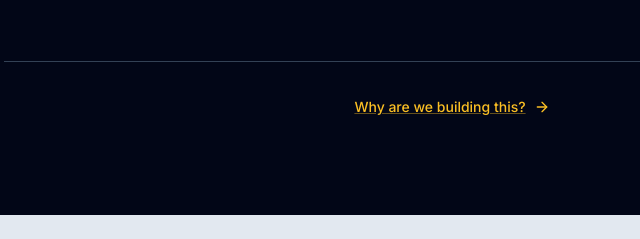
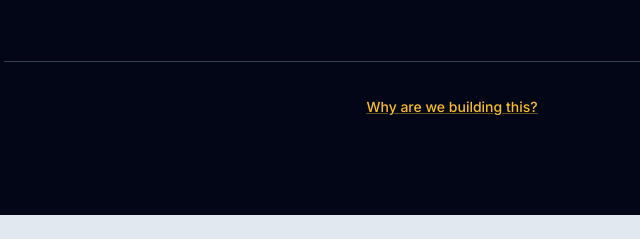
Before and after one commit to raro123/fund-investigator, an Astro site: page / in a window 1280 px wide. Shown: the part 3875-4114 px from the top of the page, 188-828 px from the left. Built offline with nearby package versions, Linux system fonts and the light colour scheme; Astro itself is replaced by a stand-in of ours; no server answers.

Commit message:
fix: remove arrow from Why are we building this? link
Co-Authored-By: Claude Sonnet 4.6 <noreply@anthropic.com>

```diff
--- a/src/pages/index.astro
+++ b/src/pages/index.astro
@@ -314,12 +314,8 @@ const featuredReports = allReports
 
         <!-- Link to About page -->
         <div class="text-center mt-12 pt-8 border-t border-fi-border-dark">
-          <a href="/about" class="text-fi-gold underline decoration-fi-gold/40 hover:decoration-fi-gold transition-colors text-body-sm font-medium inline-flex items-center gap-2">
+          <a href="/about" class="text-fi-gold underline decoration-fi-gold/40 hover:decoration-fi-gold transition-colors text-body-sm font-medium">
             Why are we building this?
-            <svg class="w-4 h-4" fill="none" stroke="currentColor" viewBox="0 0 24 24">
-              <path stroke-linecap="round" stroke-linejoin="round" stroke-width="2" d="M5 12h14"/>
-              <path stroke-linecap="round" stroke-linejoin="round" stroke-width="2" d="M12 5l7 7-7 7"/>
-            </svg>
           </a>
         </div>
 
```
